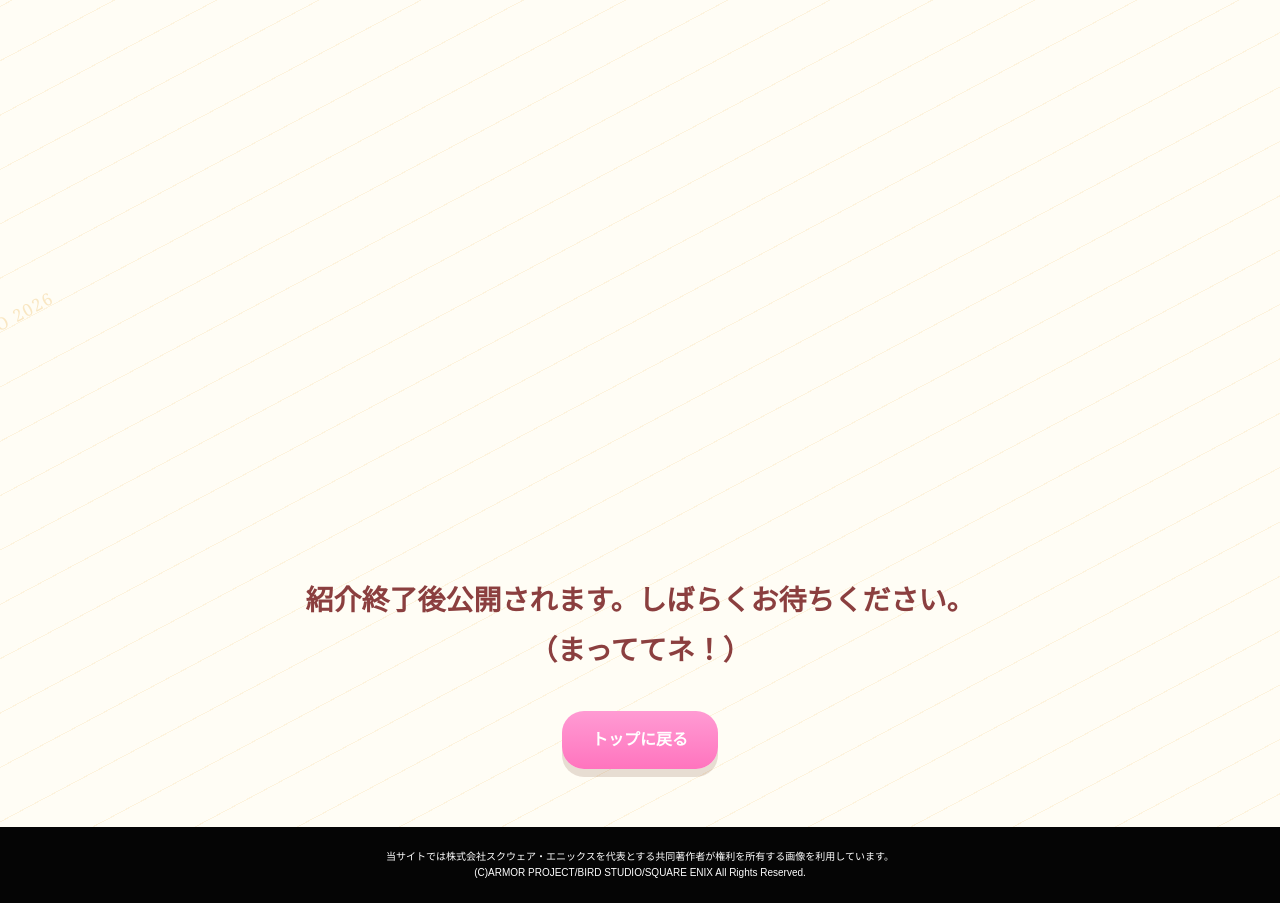
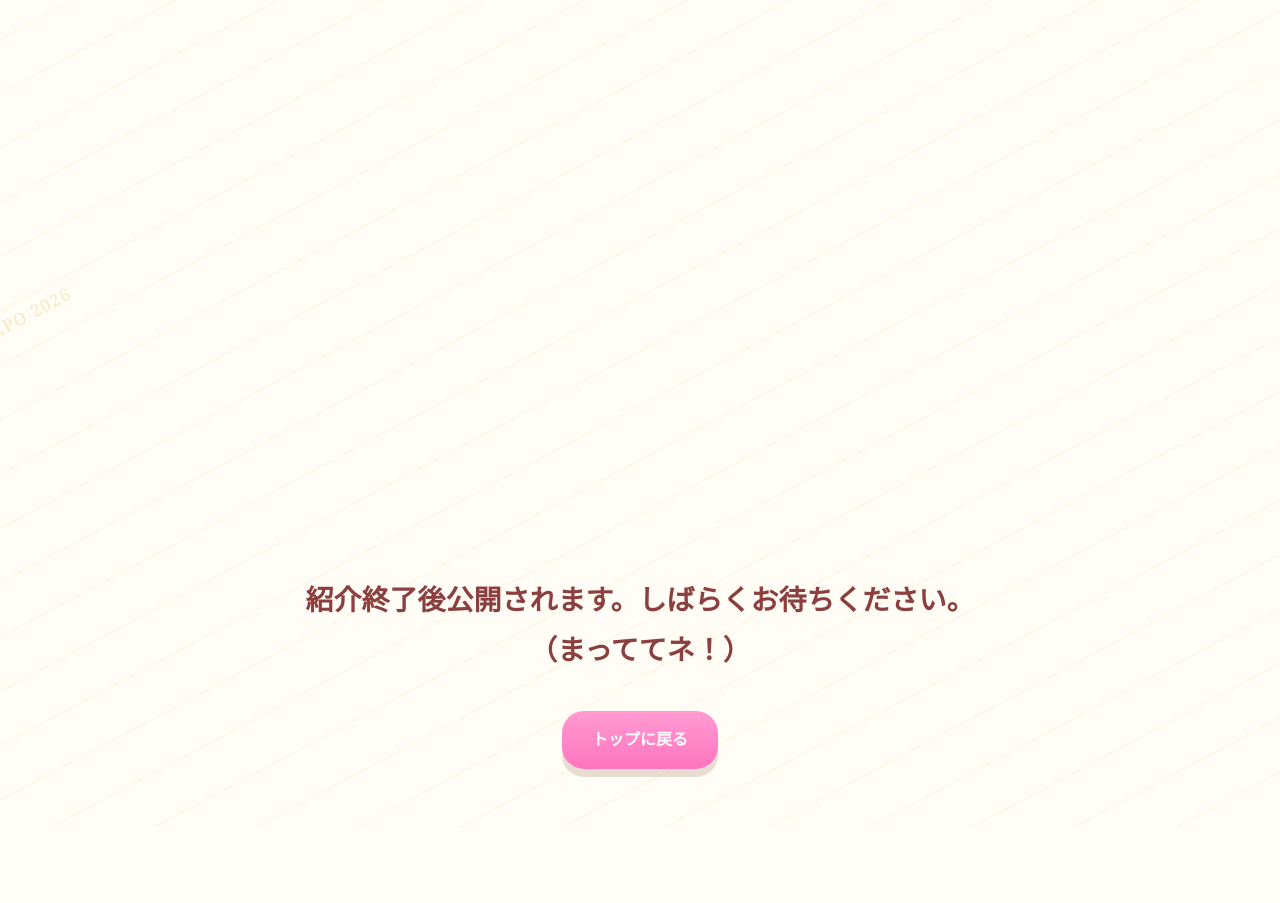
Before and after one commit to MAOrice0301/dq10housingexpo2026, a plain HTML site: page comingsoon.html in a window 1280 px wide. After the commit the page ends 827 px from the top, so only its background shows below. Drawn offline with Linux system fonts and the light colour scheme; a web font is replaced by a local one.

Commit message:
Update comingsoon.html

```diff
--- a/comingsoon.html
+++ b/comingsoon.html
@@ -24,12 +24,6 @@
       </div>
     </main>
 
-    <footer class="footer">
-      当サイトでは株式会社スクウェア・エニックスを代表とする共同著作者が権利を所有する画像を利用しています。<br>
-      (C)ARMOR PROJECT/BIRD STUDIO/SQUARE ENIX All Rights Reserved.
-    </footer>
-  </div>
 
-  <script src="js/script.js"></script>
 </body>
 </html>
```
